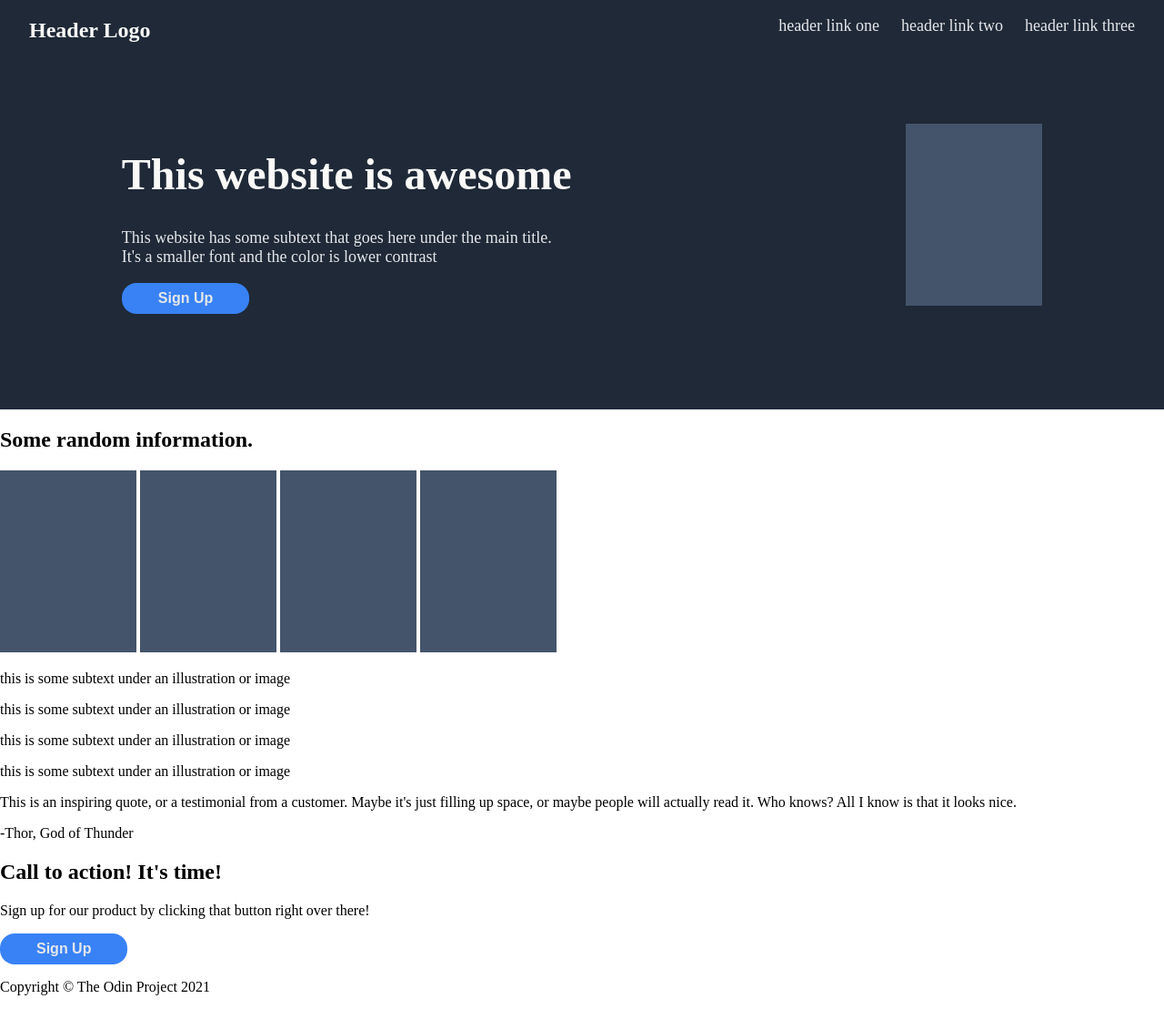
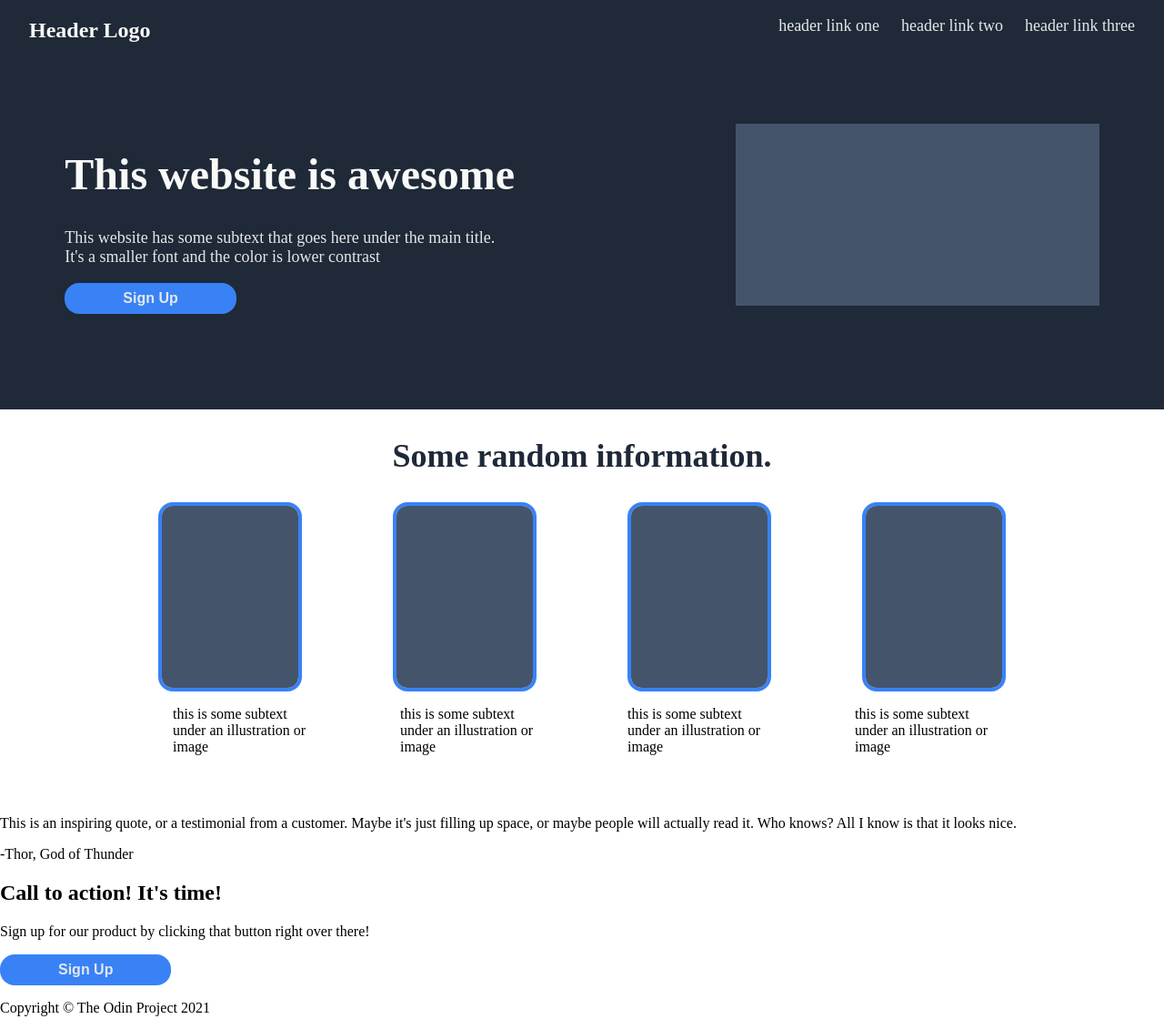
Before and after one commit to apoque96/odin-landing-page, a plain HTML site: page index.html in a window 1280 px wide. Shown: the whole page at 91% size. Drawn offline with Linux system fonts and the light colour scheme.

Commit message:
Added styling to information section

```diff
--- a/css/styles.css
+++ b/css/styles.css
@@ -2,8 +2,8 @@ body{
     margin: 0;
 }
 
-img{
-    width: 150px;
+#header-img{
+    width: 400px;
     height: 200px;
 }
 
@@ -59,7 +59,7 @@ a{
 }
 
 .sign-up-button{
-    padding: .5em 2.5em;
+    padding: .5em 4em;
     background-color: #3882f6;
     border: none;
     border-radius: 1em;
@@ -67,3 +67,36 @@ a{
     color: #e5e7eb;
     font-weight: 800;
 }
+
+.info{
+    height: 400px;
+}
+
+#info-title{
+    text-align: center;
+    font-size: 36px;
+    font-weight: 800;
+    color: #1f2937;
+}
+
+.info-img-and-txt{
+    display: flex;
+    flex-direction: column;
+}
+
+.info-images-container,.info-txt{
+    display: flex;
+    gap: 100px;
+    justify-content: center;
+}
+
+.info-image{
+    width: 150px;
+    height: 200px;
+    border-radius: 1em;
+    border: .3em solid #3882f6;
+}
+
+.info-p{
+    width: 150px;
+}
--- a/index.html
+++ b/index.html
@@ -34,17 +34,17 @@
     <div class="info">
         <h2 id="info-title">Some random information.</h2>
         <div class="info-img-and-txt">
-            <div class="info-images">
-                <img src="images/placeholder.png">
-                <img src="images/placeholder.png">
-                <img src="images/placeholder.png">
-                <img src="images/placeholder.png">
+            <div class="info-images-container">
+                <img class="info-image" src="images/placeholder.png">
+                <img class="info-image" src="images/placeholder.png">
+                <img class="info-image" src="images/placeholder.png">
+                <img class="info-image" src="images/placeholder.png">
             </div>
             <div class="info-txt">
-                <p>this is some subtext under an illustration or image</p>
-                <p>this is some subtext under an illustration or image</p>
-                <p>this is some subtext under an illustration or image</p>
-                <p>this is some subtext under an illustration or image</p>
+                <div  class="info-p"><p>this is some subtext under an illustration or image</p></div>
+                <div  class="info-p"><p>this is some subtext under an illustration or image</p></div>
+                <div  class="info-p"><p>this is some subtext under an illustration or image</p></div>
+                <div  class="info-p"><p>this is some subtext under an illustration or image</p></div>
             </div>
         </div>
     </div>
```
